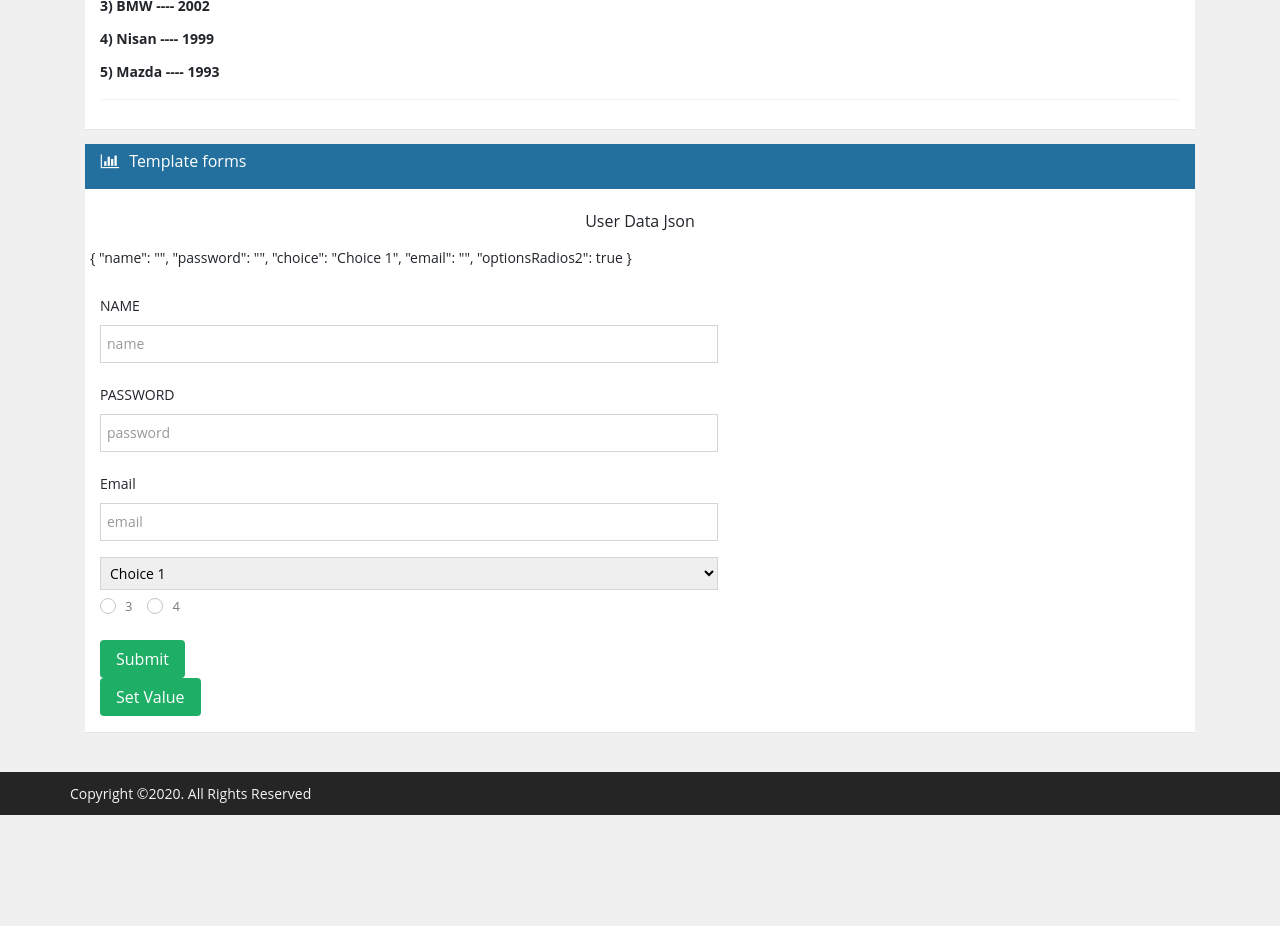
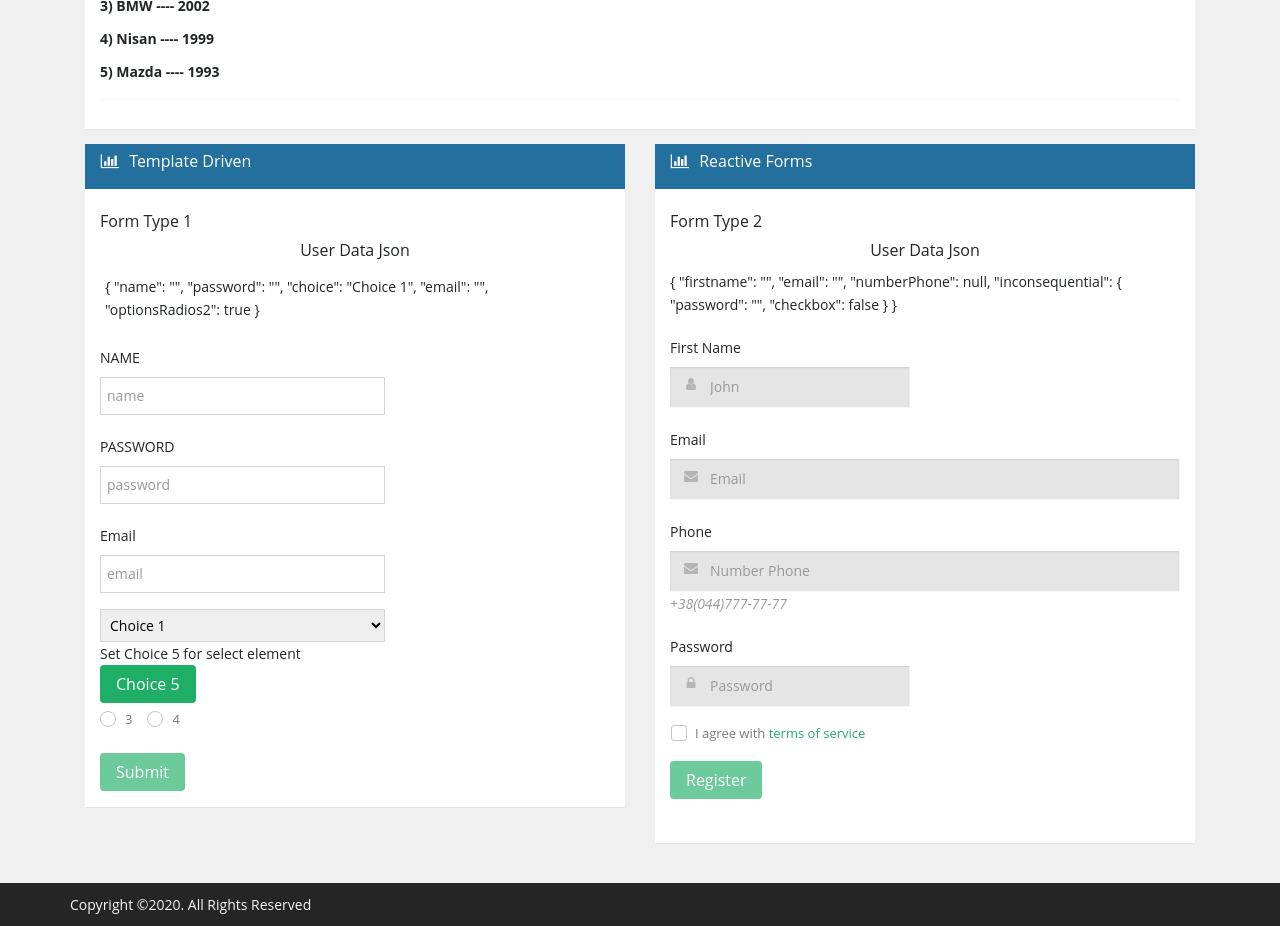
Before and after one commit to Raz-Dva/Angular-elements, an Angular app: page / in a window 1280 px wide. Shown: the part 2800-3726 px from the top of the page. Before the commit the page ends 3615 px from the top, so only its background shows below. Built offline with nearby package versions, Linux system fonts and the light colour scheme.

Commit message:
reactive form

```diff
--- a/src/app/app.component.html
+++ b/src/app/app.component.html
@@ -162,10 +162,10 @@
             <div class="col-xl-12">
                 <app-list-pipe></app-list-pipe>
             </div>
-            <div class="col-md-12">
+            <div class="col-md-6">
                 <app-form></app-form>
             </div>
-            <div class="col-md-12">
+            <div class="col-md-6">
                 <app-reactive-form></app-reactive-form>
             </div>
 
--- a/src/app/app.module.ts
+++ b/src/app/app.module.ts
@@ -1,6 +1,6 @@
 import { BrowserModule } from '@angular/platform-browser';
 import { NgModule } from '@angular/core';
-import { FormsModule } from '@angular/forms';
+import { FormsModule, ReactiveFormsModule } from '@angular/forms';
 
 
 
@@ -41,6 +41,7 @@ import { ReactiveFormComponent } from './reactive-form/reactive-form.component';
   ],
   imports: [
     FormsModule,
+    ReactiveFormsModule,
     BrowserModule,
     FontAwesomeModule
   ],
--- a/src/app/form/form.component.html
+++ b/src/app/form/form.component.html
@@ -3,12 +3,14 @@
         <h3 class="panel-title"> <span class="menu-icon"> <i class="fa fa-bar-chart-o"></i> </span> {{title}}</h3>
     </div>
     <div class="panel-body-list">
+        <div class="form-group col-md">
+            <br>
+            <h2 class="mgbt-xs-10">Form Type 1</h2>
+            <h4 style="text-align: center;">User Data Json</h4>
+            <div style="padding: 5px;">{{user | json}}</div>
+        </div>
         <form class="form-horizontal" (ngSubmit)='submitForm(formUser)' #formUser="ngForm">
-            <div class="form-group">
-                <br>
-                <h4 style="text-align: center;">User Data Json</h4>
-                <div style="padding: 5px;">{{user | json}}</div>
-            </div>
+
             <div class="form-group">
                 <label class="col-sm-4 control-label">NAME</label>
                 <div class="col-sm-7 controls">
@@ -42,6 +44,8 @@
                     <option>Choice 4</option>
                     <option>Choice 5</option>
                 </select>
+                    <p>Set Choice 5 for select element</p>
+                    <button class="btn vd_btn vd_bg-green vd_white" type="button" (click)="setVal()"><i class="icon-ok" ></i> Choice 5</button>
                     <span *ngIf="userSelect.invalid && userSelect.touched" class="help-inline">Incorect data</span>
                 </div>
                 <div class="col-sm-12 controls">
@@ -55,10 +59,9 @@
             </div>
             <div class="form-group">
                 <div class="col-sm-12">
-                    <button class="btn vd_btn vd_bg-green vd_white" type="submit"><i class="icon-ok" ></i> Submit</button>
-                    <!-- [disabled]="formUser.invalid" -->
+                    <button [disabled]="formUser.invalid" class="btn vd_btn vd_bg-green vd_white" type="submit"><i class="icon-ok" ></i> Submit</button>
+                    <!---->
                     <br>
-                    <button class="btn vd_btn vd_bg-green vd_white" type="button" (click)="setVal()"><i class="icon-ok" ></i> Set Value</button>
                     <pre *ngIf="isSubmited">{{formUserData | json}}</pre>
                 </div>
             </div>
--- a/src/app/form/form.component.ts
+++ b/src/app/form/form.component.ts
@@ -1,6 +1,6 @@
 import { Component, OnInit,  ViewChild } from '@angular/core';
 import { NgForm } from '@angular/forms';
-import {LogService} from '../services/log-service.service';
+
 
 
 
@@ -45,11 +45,11 @@ export class FormComponent implements OnInit {
 
   @ViewChild('formUser') formUser : NgForm;
 
-  constructor(private logService: LogService) { }
+  constructor() { }
   choice:{ id: number, name: string, disabled?: boolean}[] = [
     {id:1, name:'Choice 1', disabled:true},
     {id:1, name:'Choice 2', disabled:true}];
-  title:string='Template forms';
+  title:string='Template Driven';
   defaultChoice=this.choice[0].name;
   public user:User;
   public formUserData={};
@@ -66,12 +66,11 @@ export class FormComponent implements OnInit {
   submitForm(x:NgForm){
     this.formUserData =this.formUser.value;
     this.isSubmited = true;
-    console.log(x);
-    console.log(x.valid);
+    // console.log(x);
+    // console.log(x.valid);
     this.formUser.reset();
   };
   setVal(){
-    // console.log(this.formUser);
     // this.formUser.setValue({
     //   name: "Ivan",
     //   password: "zzz",
--- a/src/app/reactive-form/reactive-form.component.html
+++ b/src/app/reactive-form/reactive-form.component.html
@@ -0,0 +1,93 @@
+<div class="panel widget">
+    <div class="panel-heading vd_bg-blue">
+        <h3 class="panel-title"> <span class="menu-icon"> <i class="fa fa-bar-chart-o"></i> </span> {{title}}</h3>
+    </div>
+    <div class="panel-body-list">
+        <div class="form-group col-md">
+            <br>
+            <h2 class="mgbt-xs-10">Form Type 2</h2>
+            <h4 _ngcontent-c7="" style="text-align: center;">User Data Json</h4>
+            <p>{{reactiveForm.value | json}}</p>
+        </div>
+
+        <!-- ------------------ FORM -------------------------- -->
+        <form class="form-horizontal" [formGroup]="reactiveForm" (ngSubmit)="onSubmit()">
+            <!-- ------------------ NAME -------------------------- -->
+
+            <div class="form-group">
+                <div class="col-md-6">
+                    <div class="label-wrapper">
+                        <label class="control-label">First Name</label>
+                    </div>
+                    <div class="vd_input-wrapper" id="first-name-input-wrapper"> <span class="menu-icon"> <i class="fa fa-user"></i> </span>
+                        <input [ngClass]="{'vd_bd-red': reactiveForm.get('firstname').invalid && reactiveForm.get('firstname').touched}" formControlName="firstname" type="text" placeholder="John" class="required" required="" name="firstname" id="firstname">
+                    </div>
+                </div>
+            </div>
+            <div *ngIf="reactiveForm.get('firstname').invalid && reactiveForm.get('firstname').touched" id="vd_login-error" class="alert alert-danger "><i class="fa fa-exclamation-circle fa-fw"></i> Incorect data</div>
+            <!-- ------------------ EMAIL -------------------------- -->
+
+            <div class="form-group">
+                <div class="col-md-12">
+                    <div class="label-wrapper">
+                        <label class="control-label">Email </label>
+                    </div>
+                    <div class="vd_input-wrapper" id="email-input-wrapper"> <span class="menu-icon"> <i class="fa fa-envelope"></i> </span>
+                        <input [ngClass]="{'vd_bd-red': reactiveForm.get('email').invalid && reactiveForm.get('email').touched}" formControlName="email" type="email" placeholder="Email" class="required" required="" name="email" id="email">
+                    </div>
+                </div>
+            </div>
+            <div *ngIf="reactiveForm.get('email').invalid && reactiveForm.get('email').touched" id="vd_login-error" class="alert alert-danger "><i class="fa fa-exclamation-circle fa-fw"></i> Incorect data</div>
+            <!-- ------------------ PHONE NUMBER -------------------------- -->
+
+            <div class="form-group">
+                <div class="col-md-12">
+                    <div class="label-wrapper">
+                        <label class="control-label">Phone </label>
+                    </div>
+                    <div class="vd_input-wrapper"> <span class="menu-icon"> <i class="fa fa-envelope"></i> </span>
+                        <input formControlName="numberPhone" [ngClass]="{'vd_bd-red': reactiveForm.get('numberPhone').invalid && reactiveForm.get('numberPhone').touched}" type="text" placeholder="Number Phone" class="required" required="" name="numberPhone">
+
+                    </div>
+                    <span class="help-inline">+38(044)777-77-77</span>
+                </div>
+            </div>
+            <div *ngIf="reactiveForm.get('numberPhone').invalid && reactiveForm.get('numberPhone').touched" id="vd_login-error" id="vd_login-error" class="alert alert-danger "><i class="fa fa-exclamation-circle fa-fw"></i> Incorect number phone</div>
+            <!-- ------------------ PASSWORD form-group-------------------------- -->
+            <div class="form-group" formGroupName="inconsequential">
+                <div class="col-md-6">
+                    <div class="label-wrapper">
+                        <label class="control-label">Password </label>
+                    </div>
+                    <div class="vd_input-wrapper" id="password-input-wrapper"> <span class="menu-icon"> <i class="fa fa-lock"></i> </span>
+                        <input [ngClass]="{'vd_bd-red': reactiveForm.get('inconsequential.password').invalid && reactiveForm.get('inconsequential.password').touched}" formControlName="email" formControlName="password" type="password" placeholder="Password" class="required" required=""
+                            name="password" id="password">
+                    </div>
+                </div>
+
+                <div *ngIf="reactiveForm.get('inconsequential.password').invalid && reactiveForm.get('inconsequential.password').touched" id="vd_login-error" class="alert alert-danger "><i class="fa fa-exclamation-circle fa-fw"></i>
+                    <span *ngIf="reactiveForm.get('inconsequential.password').errors['required']">This field must not be empty.</span>
+                    <span *ngIf="reactiveForm.get('inconsequential.password').errors['lengthError']">Password must be more than {{charsCount}} characters.</span>
+
+                </div>
+
+                <!-- ------------------ CHECKBOX -------------------------- -->
+                <div class="col-md-12 mgbt-xs-10 mgtp-10">
+                    <div class="vd_checkbox">
+                        <input formControlName="checkbox" type="checkbox" id="checkbox-2" name="checkbox" required>
+                        <label for="checkbox-2"> I agree with <a href="#">terms of service</a></label>
+                    </div>
+                </div>
+                <!-- ------------------ SUBMIT -------------------------- -->
+
+                <div class="col-md-12 mgbt-xs-5">
+                    <button [disabled]="reactiveForm.invalid" class="btn vd_bg-green vd_white" type="submit" id="submit-register" name="submit-register">Register</button>
+
+                    <!--  -->
+                </div>
+                <br>
+                <pre *ngIf="isSubmited">{{preForm | json}}</pre>
+            </div>
+        </form>
+    </div>
+</div>
--- a/src/app/reactive-form/reactive-form.component.ts
+++ b/src/app/reactive-form/reactive-form.component.ts
@@ -1,15 +1,63 @@
 import { Component, OnInit } from '@angular/core';
+import { FormGroup, FormControl, Validators } from '@angular/forms';
 
 @Component({
   selector: 'app-reactive-form',
   templateUrl: './reactive-form.component.html',
-  styleUrls: ['./reactive-form.component.css']
+  styles: ['.vd_bd-red{box-shadow: 0px 0px 3px 1px red;}']
 })
 export class ReactiveFormComponent implements OnInit {
+
+  title:string="Reactive Forms";
+  reactiveForm : FormGroup;
+  preForm ={};
+  isSubmited: boolean = false;
+  charsCount: number=5;
 
   constructor() { }
 
   ngOnInit() {
+    this.reactiveForm = new FormGroup({
+      firstname: new FormControl('',  [Validators.required]),
+
+      email: new FormControl('', [Validators.required, Validators.email]),
+
+      numberPhone: new FormControl(null, [Validators.required, this.validatorNumber.bind(this)]),
+
+      inconsequential: new FormGroup({
+        password: new FormControl('', [Validators.required, this.validatorPassword.bind(this)]),
+      checkbox: new FormControl(false)
+      })
+    })
+  };
+  onSubmit(){
+    this.isSubmited=true;
+    this.preForm = this.reactiveForm.value;
+    // this.reactiveForm.reset();
   }
+  // --------------- Form Validator -----------
+  validatorPassword(control: FormControl) {
+    if(control.value.length < this.charsCount ){
+      return{
+        'lengthError' : true
+      };
+    }
+    return null
+  };
+  validatorNumber(control: FormControl){
+    var patternNumber = /^\+\d{2}\(\d{3}\)\d{3}-\d{2}-\d{2}$/;
+    if (typeof control.value !== 'number' &&  patternNumber.test(control.value)){
+      return null
+    }
+    return {
+      'phoneError':true
+    }
+  }
+  // --------------- Async Form Validator -----------
+  // validatorEmail(control:FormControl): Promise<any>{
+  //   return new Promise((resolve, reject)=>{
+      // нужно  сравнить с существующими никнеймами с json файла Посмотреть урок асинхрон. валидация
+  //   })
+  // }
 
 }
```
Also changed, not shown: src/test.ts (deleted, +0 -20 lines).
